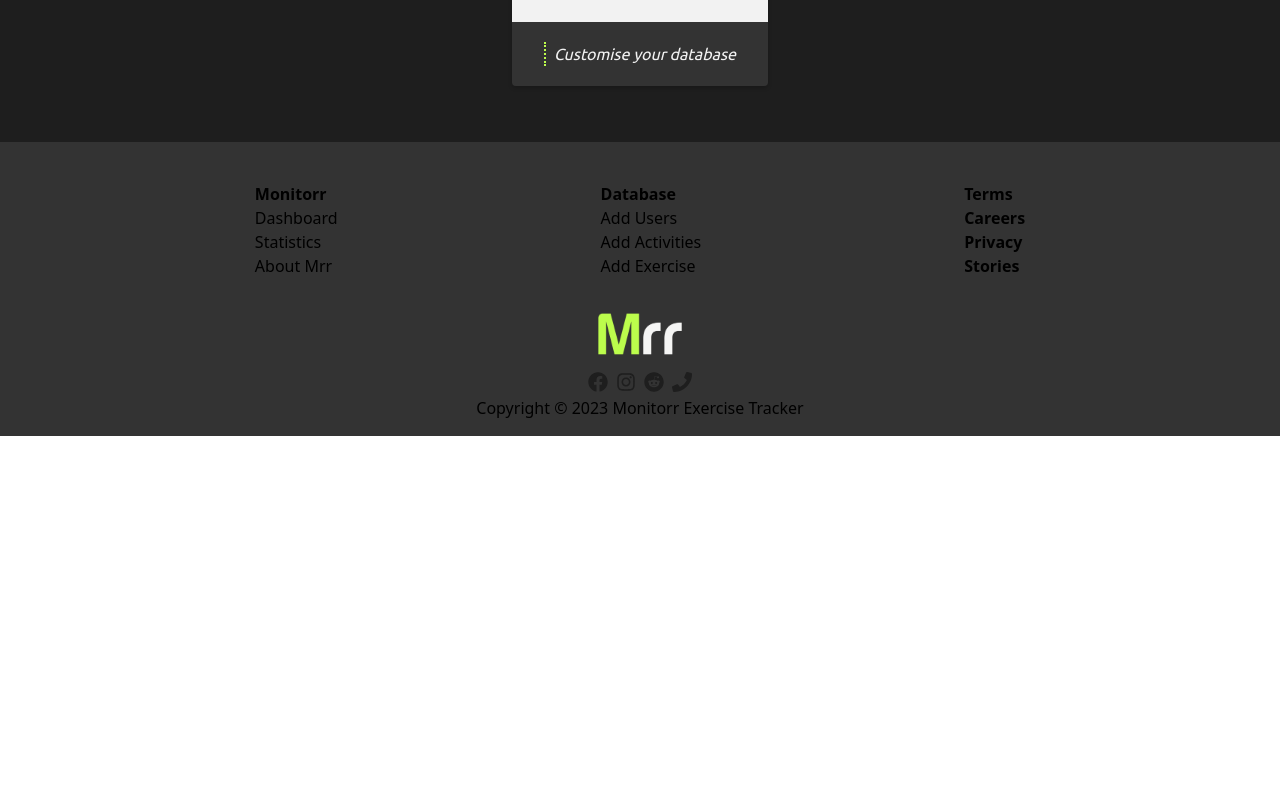
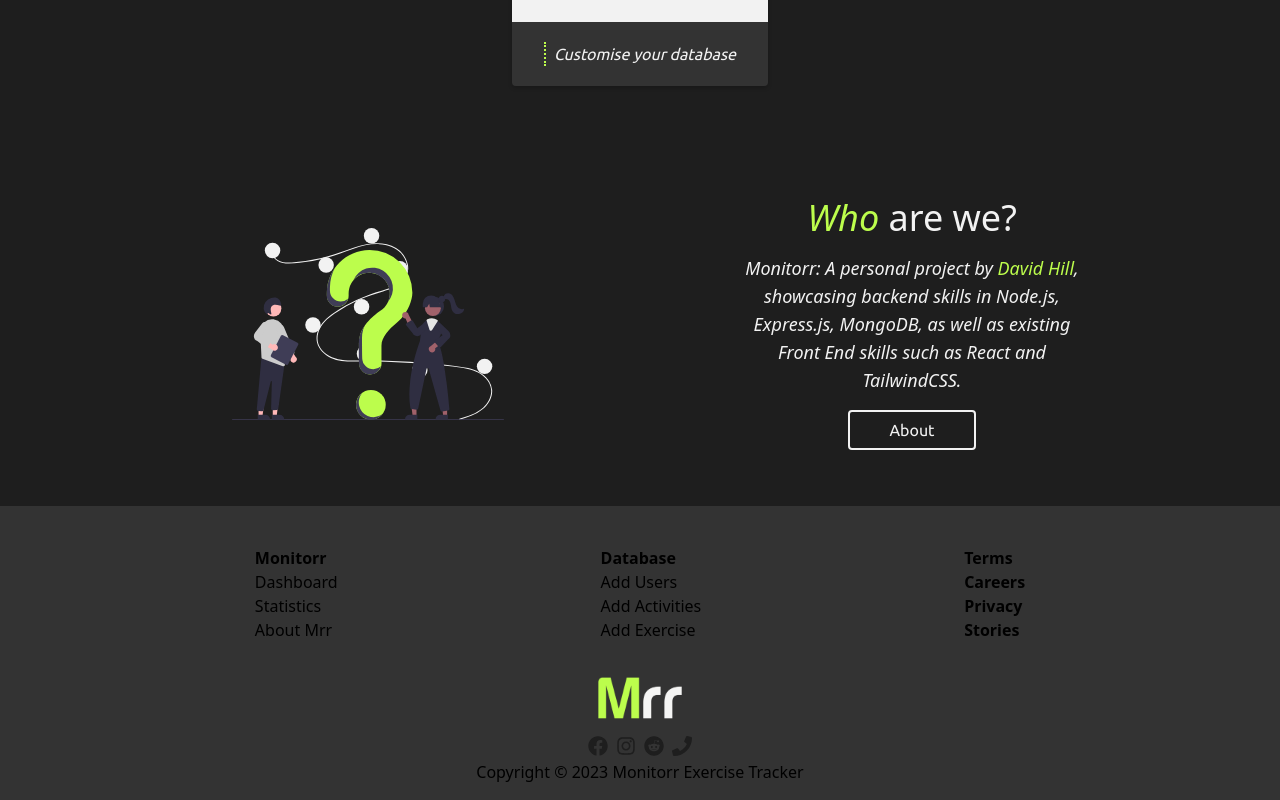
Before and after one commit to davidhill94/Monitorr-Exercise-Tracker, a React (Create React App) app: page / in a window 1280 px wide. Shown: the part 1397-2197 px from the top of the page. Before the commit the page ends 1833 px from the top, so only its background shows below. Built offline with nearby package versions, Linux system fonts and the light colour scheme.

Commit message:
Add HeroAbout section

```diff
--- /dev/null
+++ b/src/components/HeroAbout.js
@@ -0,0 +1,25 @@
+import React from 'react';
+import aboutIllustration from '../images/about.svg';
+import { ButtonHeroAlt } from './ButtonHero';
+
+export const HeroAbout = () => {
+    return (
+        <section className='bg-primary w-full h-auto flex flex-col lg:flex-row items-center justify-center py-8 px-6 sm:px-24'>
+            <div className='h-full w-full md:w-full flex flex-col items-center justify-center my-4'>
+                <img
+                    src={aboutIllustration}
+                    alt="Stats Illustration"
+                    className='w-1/2 my-4'
+                />
+            </div>
+            <div className='flex flex-col items-center justify-center text-white my-4 w-full'>
+                <h3 className='text-3xl lg:text-4xl my-2 w-full md:w-2/3 text-center'><span className='text-alt italic'>Who</span> are we?</h3>
+                <p className='text-lg italic text-center my-2 w-full md:w-2/3'>Monitorr: A personal project by <span className='text-alt'><a href="http://thehillcoder.com" target='_blank' rel="noreferrer">David Hill</a></span>, showcasing backend skills in Node.js, Express.js, MongoDB, as well as existing Front End skills such as React and TailwindCSS.</p>
+                <ButtonHeroAlt
+                    buttontext={"About"}
+                    link="/about"
+                />
+            </div>
+        </section>
+    )
+}
--- a/src/components/HomePage.js
+++ b/src/components/HomePage.js
@@ -3,6 +3,7 @@ import { HeroSection } from './HeroSection';
 import { StatisticsHero } from './StatisticsHero';
 import { Testimonials } from './Testimonials';
 import { HeroCards } from './HeroCards';
+import { HeroAbout } from './HeroAbout';
 
 export const HomePage = () => {
   return (
@@ -10,6 +11,7 @@ export const HomePage = () => {
     <HeroSection />
     <StatisticsHero />
     <HeroCards />
+    <HeroAbout />
     </section>
   )
 }
```
Also changed, not shown: src/images/about.svg (added).
